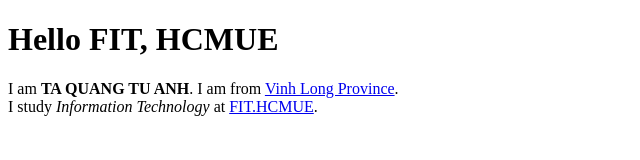
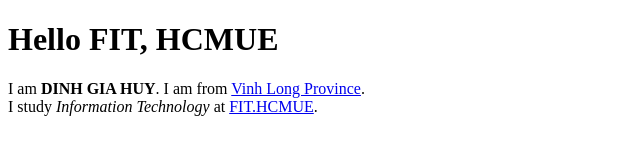
Before and after one commit to DinhGiaHuy150608/DinhGiaHuy, a plain HTML site: page Baitap/b1.1.2.html in a window 1280 px wide. Shown: the whole page, without its empty margins (0-640 px from the left). Drawn offline with Linux system fonts and the light colour scheme.

Commit message:
Update b1.1.2.html

```diff
--- a/Baitap/b1.1.2.html
+++ b/Baitap/b1.1.2.html
@@ -7,7 +7,7 @@
 <body>
     <h1>Hello FIT, HCMUE</h1>
     <p>
-        I am <b>TA QUANG TU ANH</b>. I am from <a href="https://vinhlong.gov.vn" target="_blank">Vinh Long Province</a>.<br>
+        I am <b>DINH GIA HUY</b>. I am from <a href="https://vinhlong.gov.vn" target="_blank">Vinh Long Province</a>.<br>
         I study <i>Information Technology</i> at <a href="https://hcmue.edu.vn" target="_blank">FIT.HCMUE</a>.
     </p>
 </body>
```
